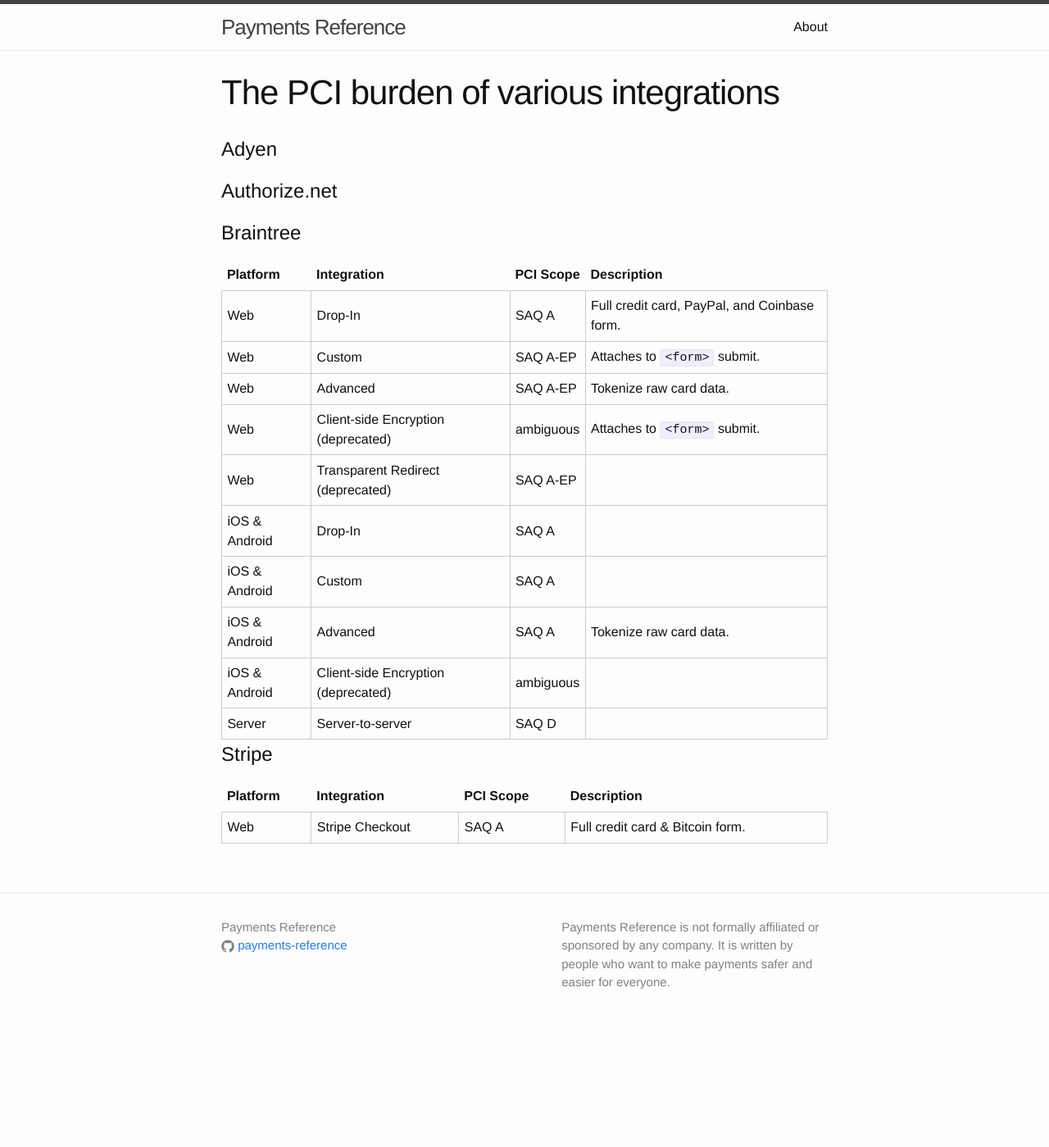
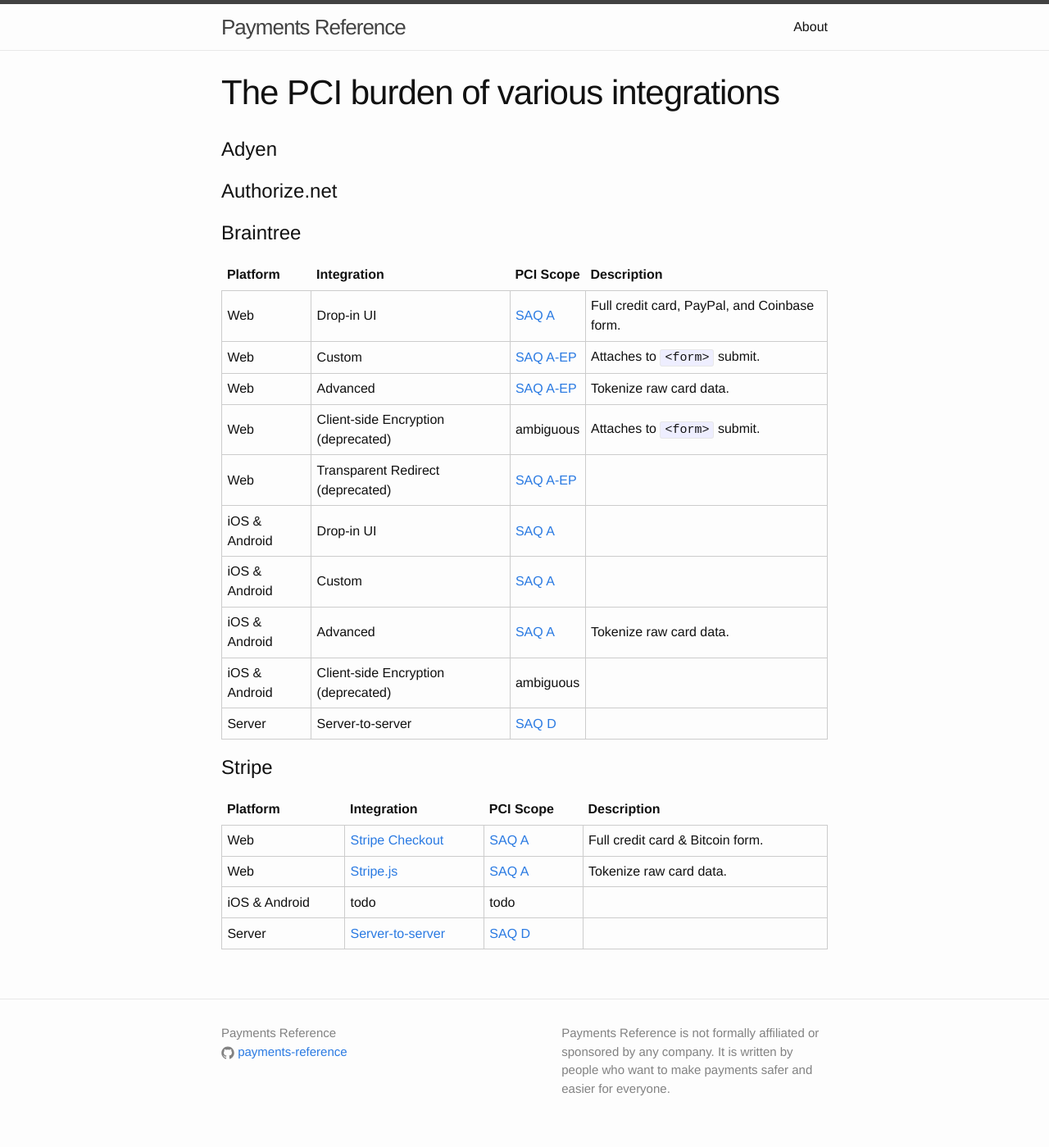
Before and after one commit to payments-reference/payments-reference, a Jekyll site: the page built from pci-compliance/integrations.md, in a window 1280 px wide. Shown: the whole page at 82% size. Built offline with Jekyll 4.4.1, drawn with Linux system fonts in a browser that asks for light colours; before the commit the page ends 1270 px from its top, so only the background shows below that.

Commit message:
Add more SAQ info

```diff
--- a/_sass/_base.scss
+++ b/_sass/_base.scss
@@ -206,6 +206,7 @@ pre {
 table {
   width: 100%;
   border-collapse: collapse;
+  margin-bottom: 1em;
   th {
     text-align: left;
     padding: 0.4em;
--- a/pci-compliance/integrations.md
+++ b/pci-compliance/integrations.md
@@ -12,19 +12,22 @@ permalink: /pci-compliance/integrations/
 
 Platform | Integration | PCI Scope | Description
 -----|-----|-----|-----
-Web | Drop-In | SAQ A | Full credit card, PayPal, and Coinbase form.
-Web | Custom | SAQ A-EP | Attaches to `<form>` submit.
-Web | Advanced | SAQ A-EP | Tokenize raw card data.
+Web | Drop-in UI | [SAQ A](/pci-compliance/saqs/#saq-a) | Full credit card, PayPal, and Coinbase form.
+Web | Custom | [SAQ A-EP](/pci-compliance/saqs/#saq-a-ep) | Attaches to `<form>` submit.
+Web | Advanced | [SAQ A-EP](/pci-compliance/saqs/#saq-a-ep) | Tokenize raw card data.
 Web | Client-side Encryption (deprecated) | ambiguous | Attaches to `<form>` submit.
-Web | Transparent Redirect (deprecated) | SAQ A-EP |
-iOS & Android | Drop-In | SAQ A |
-iOS & Android | Custom | SAQ A |
-iOS & Android | Advanced | SAQ A | Tokenize raw card data.
+Web | Transparent Redirect (deprecated) | [SAQ A-EP](/pci-compliance/saqs/#saq-a-ep) |
+iOS & Android | Drop-in UI | [SAQ A](/pci-compliance/saqs/#saq-a) |
+iOS & Android | Custom | [SAQ A](/pci-compliance/saqs/#saq-a) |
+iOS & Android | Advanced | [SAQ A](/pci-compliance/saqs/#saq-a) | Tokenize raw card data.
 iOS & Android | Client-side Encryption (deprecated) | ambiguous |
-Server | Server-to-server | SAQ D |
+Server | Server-to-server | [SAQ D](/pci-compliance/saqs/#saq-d) |
 
 # Stripe
 
 Platform | Integration | PCI Scope | Description
 -----|-----|-----|-----
-Web | Stripe Checkout | SAQ A | Full credit card & Bitcoin form.
+Web | [Stripe Checkout](https://stripe.com/docs/checkout) | [SAQ A](/pci-compliance/saqs/#saq-a) | Full credit card & Bitcoin form.
+Web | [Stripe.js](https://stripe.com/docs/stripe.js) | [SAQ A](/pci-compliance/saqs/#saq-a) | Tokenize raw card data.
+iOS & Android | todo | todo |
+Server | [Server-to-server](https://stripe.com/docs/api#create_charge) | [SAQ D](/pci-compliance/saqs/#saq-d) |
```
